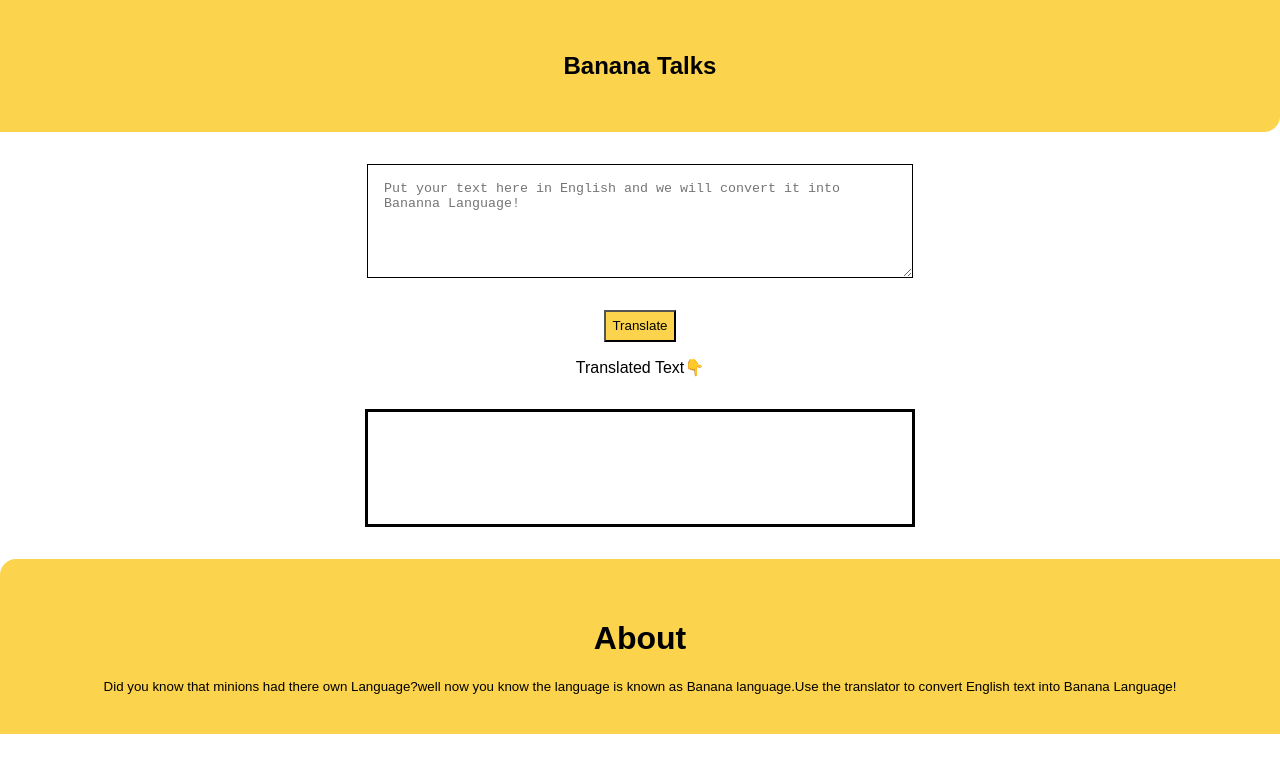
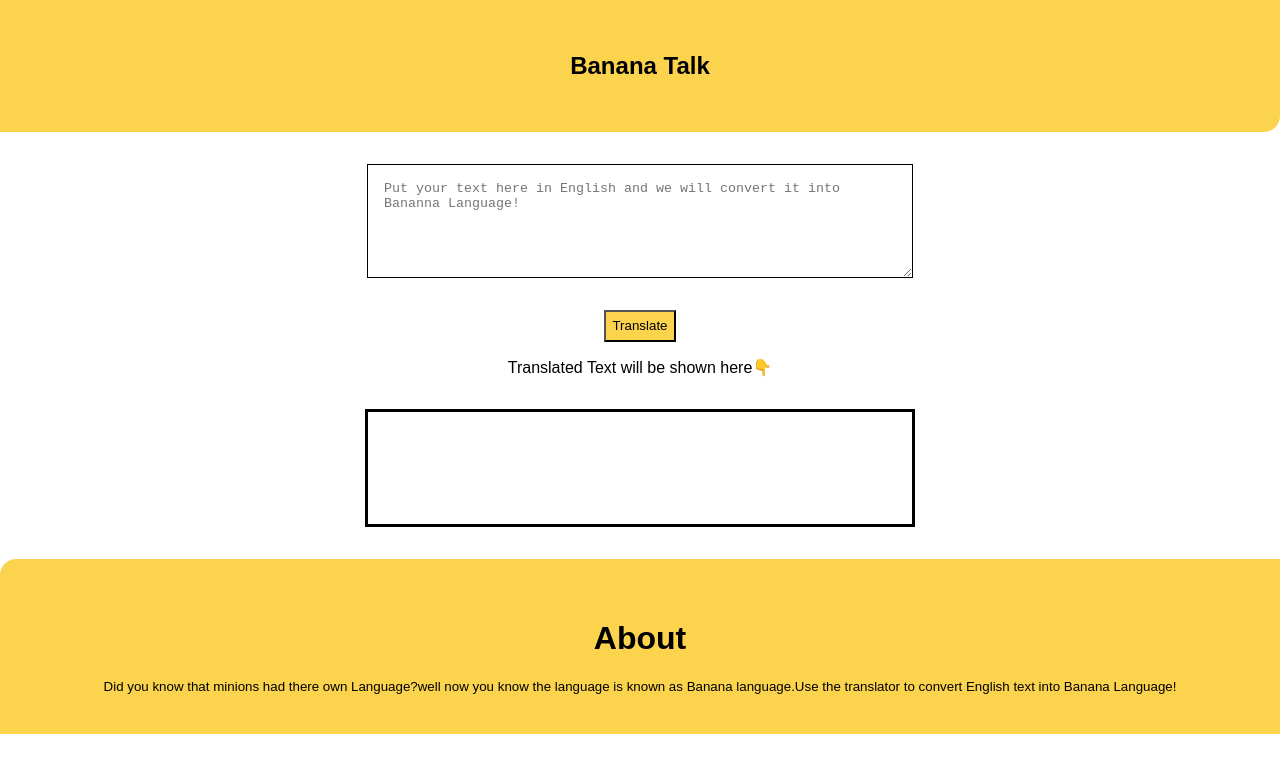
Before and after one commit to MugdhaPadgelwar/banana-speak-minion-language, a plain HTML site: page index.html in a window 1280 px wide. Drawn offline with Linux system fonts and the light colour scheme; a web font is replaced by a local one.

Commit message:
updated text

```diff
--- a/index.html
+++ b/index.html
@@ -10,7 +10,7 @@
 </head>
 <body>
     <nav class="nav-bar">
-        <h1 class="nav-text">Banana Talks</h1>
+        <h1 class="nav-text">Banana Talk</h1>
     </nav>
     <div class="center">
     <textarea  placeholder="Put your text here in English and we will convert it into Bananna Language!"id="txt-Input"></textarea>
@@ -19,7 +19,7 @@
 
     <div>
 
-        <p >Translated Text👇</p>
+        <p >Translated Text will be shown here👇</p>
 
     <div id="output">
 
```
